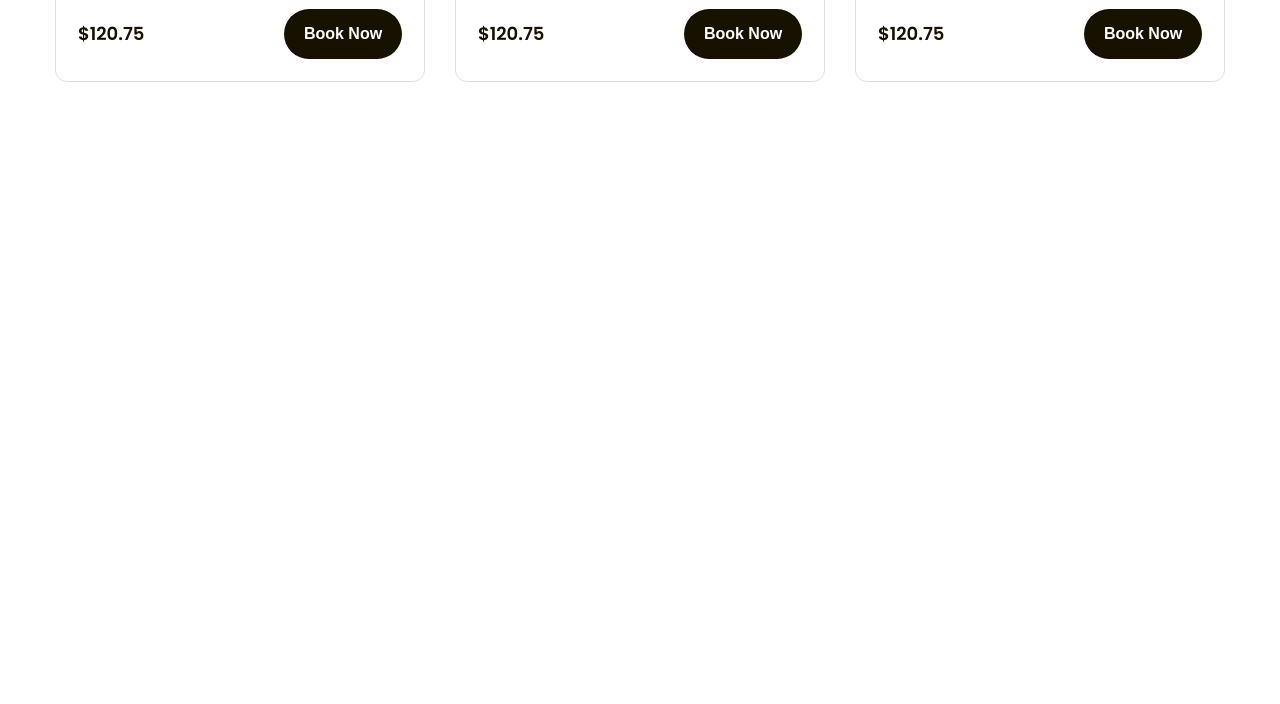
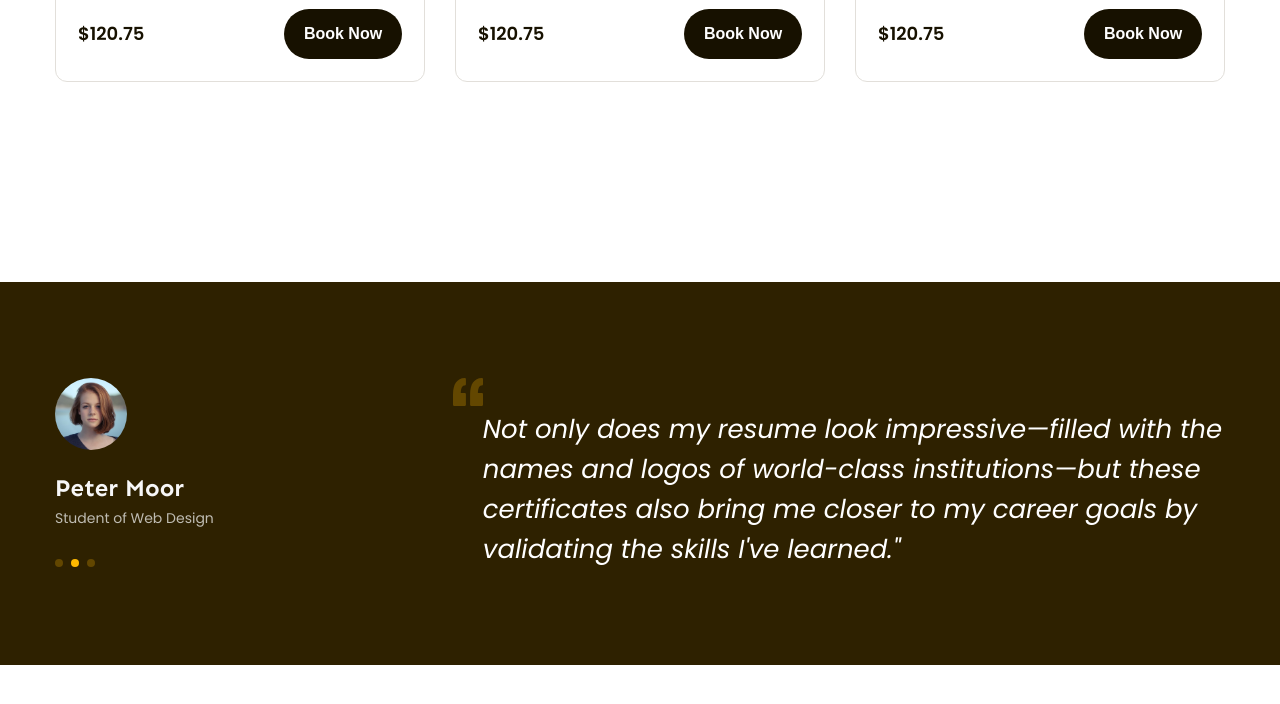
Before and after one commit to trangngocduythanh/htmlcss-project-02, a plain HTML site: page index.html in a window 1280 px wide. Shown: the part 1545-2249 px from the top of the page. Drawn offline with Linux system fonts and the light colour scheme.

Commit message:
Làm phần Feedback #1

```diff
--- a/assets/css/style.css
+++ b/assets/css/style.css
@@ -405,3 +405,69 @@ a {
     color: #fff;
     background-color: var(--primary-color);
 }
+
+/* Feedback */
+.feedback {
+    margin-top: 135px;
+    padding: 96px 0;
+    background: #2e2100;
+}
+
+.feedback-item {
+    display: flex;
+}
+
+.feedback-item .avatar {
+    width: 72px;
+    height: 72px;
+    border-radius: 50%;
+    object-fit: cover;
+}
+
+.feedback-item .info .title {
+    margin-top: 18px;
+    color: #f7f7f7;
+    font-family: var(--font-heading);
+    font-size: 2.4rem;
+    font-weight: 700;
+    line-height: 1.42; /* 141.667% */
+}
+
+.feedback-item .info .desc {
+    color: #bfbcb2;
+    font-size: 1.4rem;
+    font-weight: 400;
+    line-height: 1.86; /* 185.714% */
+}
+
+.feedback-item .dots {
+    margin-top: 28px;
+    display: flex;
+}
+
+.feedback-item .dot {
+    width: 8px;
+    height: 8px;
+    margin-right: 8px;
+    border-radius: 50%;
+    background-color: #634700;
+    cursor: pointer;
+}
+
+.feedback-item .dot.active {
+    background-color: #FFB900;
+    cursor: default;
+}
+
+.feedback-item .content {
+    width: 66%;
+    margin-left: auto;
+}
+
+.feedback-item blockquote {
+    margin-left: 30px;
+    color: #fff;
+    font-size: 2.6rem;
+    font-style: italic;
+    line-height: 1.54; /* 153.846% */
+}
--- a/index.html
+++ b/index.html
@@ -308,6 +308,32 @@
                     </div>
                 </div>
             </div>
+
+            <!-- Feedback -->
+            <div class="feedback">
+                <div class="main-content">
+                    <div class="feedback-list">
+                        <div class="feedback-item">
+                            <div class="info">
+                                <img src="./assets/img/feedback-avatar-1.jpg" alt="" class="avatar">
+                                <p class="title">Peter Moor</p>
+                                <p class="desc">Student of Web Design</p>
+                                <div class="dots">
+                                    <span class="dot"></span>
+                                    <span class="dot active"></span>
+                                    <span class="dot"></span>
+                                </div>
+                            </div>
+                            <div class="content">
+                                <img src="./assets/icons/open-quotes.svg" alt="" class="open-quotes">
+                                <blockquote>
+                                    Not only does my resume look impressive—filled with the names and logos of world-class institutions—but these certificates also bring me closer to my career goals by validating the skills I've learned."
+                                </blockquote>
+                            </div>
+                        </div>
+                    </div>
+                </div>
+            </div>
         </main>
     </body>
 </html>
```
Also changed, not shown: assets/icons/open-quotes.svg (added), assets/img/feedback-avatar-1.jpg (added).
